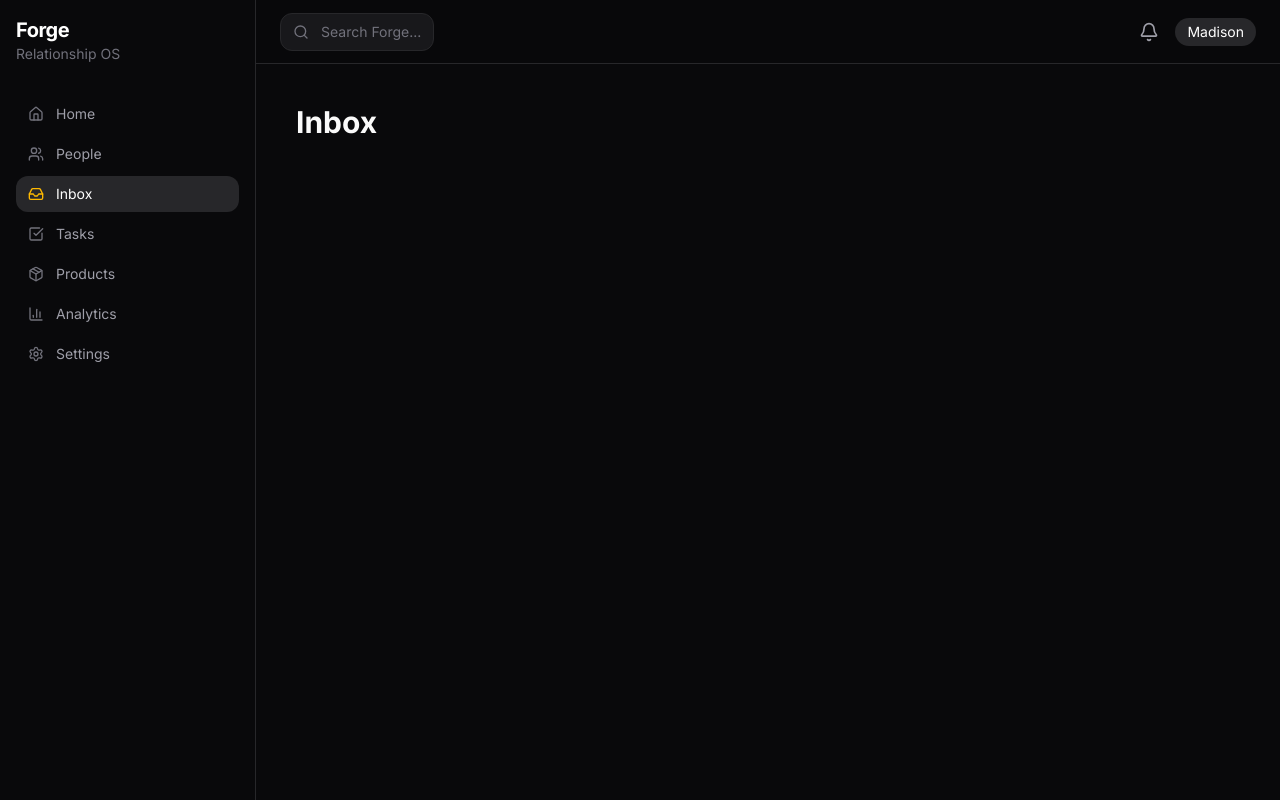
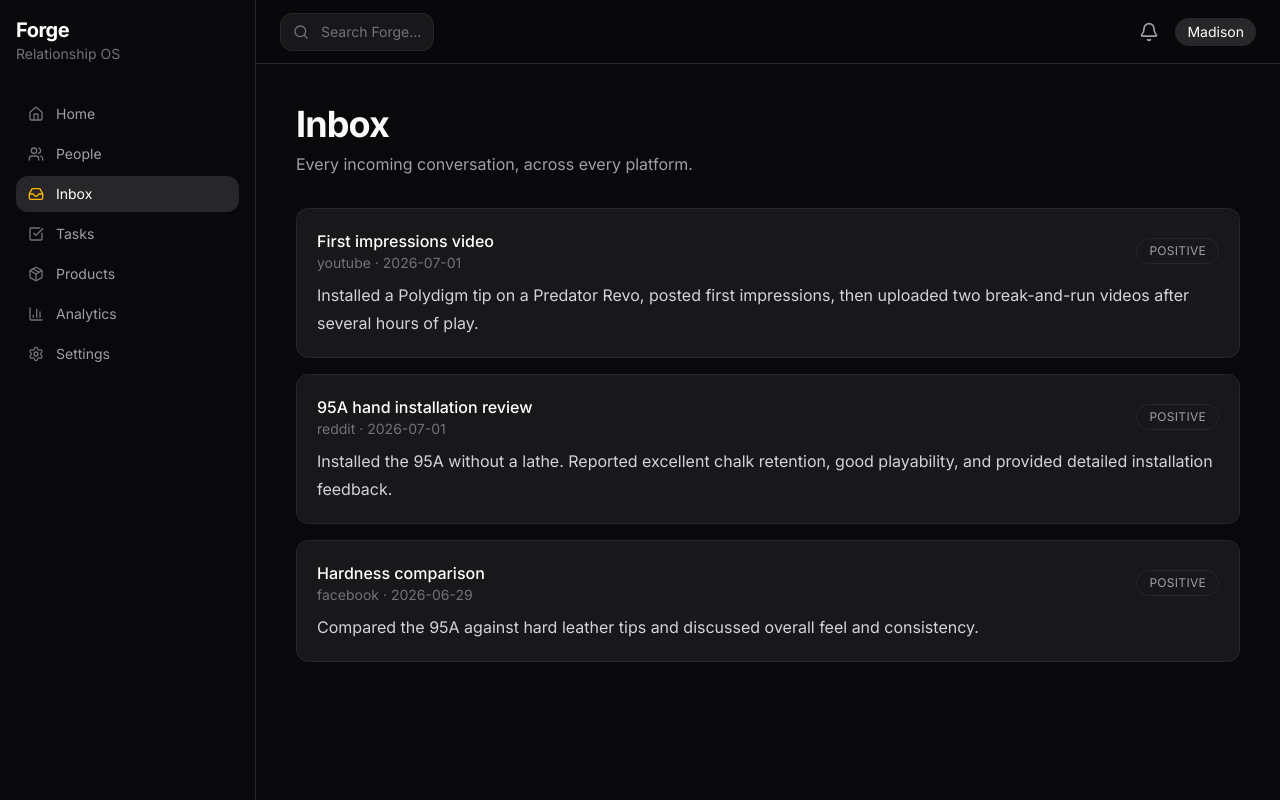
Before and after one commit to matwood18/forge-os, a Next.js app: page /inbox in a window 1280 px wide. Built offline with nearby package versions, Linux system fonts and the light colour scheme.

Commit message:
Build inbox from interactions

```diff
--- a/app/inbox/page.tsx
+++ b/app/inbox/page.tsx
@@ -1,7 +1,44 @@
-export default function Page() {
+import { getInteractions } from "@/lib/interaction-service"
+
+export default function InboxPage() {
+  const interactions = getInteractions()
+
   return (
-    <main className="p-10">
-      <h1 className="text-3xl font-bold">Inbox</h1>
-    </main>
+    <div className="max-w-7xl p-10">
+      <div className="mb-8">
+        <h1 className="text-4xl font-bold tracking-tight">Inbox</h1>
+
+        <p className="mt-2 text-zinc-400">
+          Every incoming conversation, across every platform.
+        </p>
+      </div>
+
+      <div className="space-y-4">
+        {interactions.map((interaction) => (
+          <div
+            key={interaction.id}
+            className="rounded-xl border border-zinc-800 bg-zinc-900 p-5 transition hover:border-zinc-700"
+          >
+            <div className="mb-2 flex items-center justify-between gap-4">
+              <div>
+                <p className="font-medium text-white">
+                  {interaction.subject}
+                </p>
+
+                <p className="text-sm text-zinc-500">
+                  {interaction.source} · {interaction.createdAt}
+                </p>
+              </div>
+
+              <span className="rounded-full border border-zinc-800 px-3 py-1 text-xs uppercase tracking-wide text-zinc-400">
+                {interaction.sentiment}
+              </span>
+            </div>
+
+            <p className="leading-7 text-zinc-300">{interaction.body}</p>
+          </div>
+        ))}
+      </div>
+    </div>
   )
 }
```
